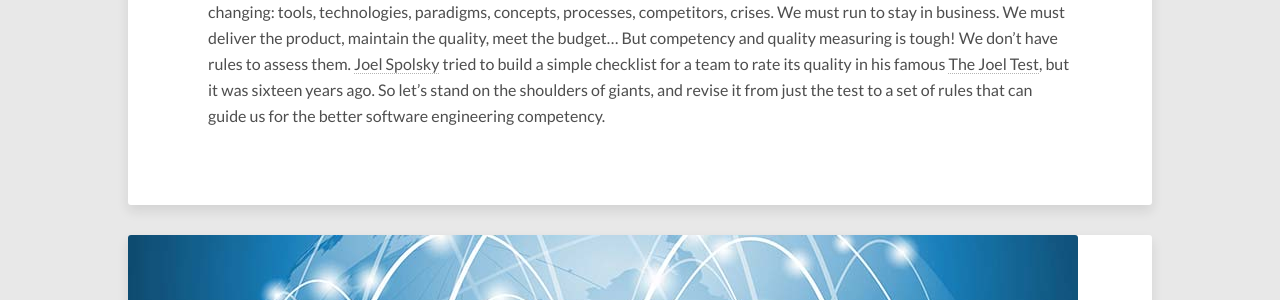
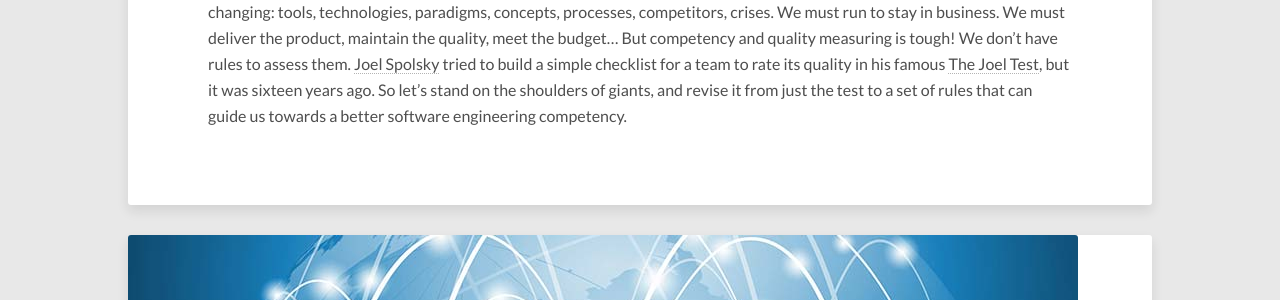
Before and after one commit to savvyclutch/savvyclutch.github.io, a Jekyll site: the page built from index.html, in a window 1280 px wide and 900 px high, scrolled down 687 px. Shown: the part 206-506 px from the top of the window. Built offline with Jekyll 4.4.1, drawn with Linux system fonts in a browser that asks for light colours; nearby versions of some CDN libraries; the list of posts is cut into pages by our own code; comment, search, counter and statistics services are not loaded.

Commit message:
IntraEdit1
First attempt to save changes

```diff
--- a/_posts/2017-04-09-Measuring-software-engineering-competency.md
+++ b/_posts/2017-04-09-Measuring-software-engineering-competency.md
@@ -15,7 +15,7 @@ image:
 
 
 Why do we want to measure our competency? Well... because we want to improve. And we have to! The world is rapidly changing: tools, technologies, paradigms, concepts, processes, competitors, crises. We must run to stay in business. We must deliver the product, maintain the quality, meet the budget...
-But competency and quality measuring is tough! We don't have rules to assess them. [Joel Spolsky](http://www.joelonsoftware.com/) tried to build a simple checklist for a team to rate its quality in his famous [The Joel Test](http://www.joelonsoftware.com/articles/fog0000000043.html), but it was sixteen years ago. So let's stand on the shoulders of giants, and revise it from just the test to a set of rules that can guide us for the better software engineering competency.
+But competency and quality measuring is tough! We don't have rules to assess them. [Joel Spolsky](http://www.joelonsoftware.com/) tried to build a simple checklist for a team to rate its quality in his famous [The Joel Test](http://www.joelonsoftware.com/articles/fog0000000043.html), but it was sixteen years ago. So let's stand on the shoulders of giants, and revise it from just the test to a set of rules that can guide us towards a better software engineering competency.
 
 <!-- more -->
 
```
